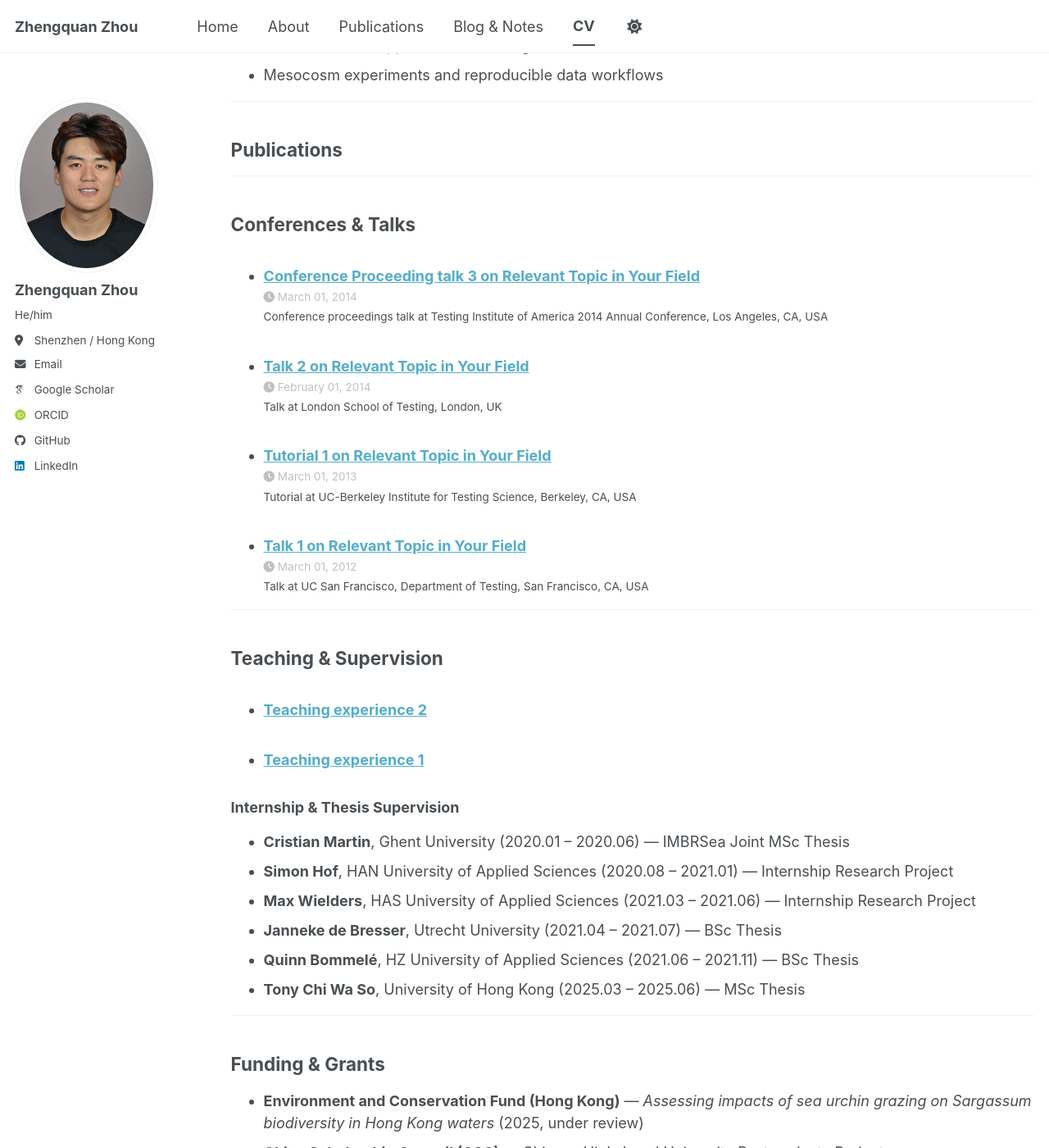
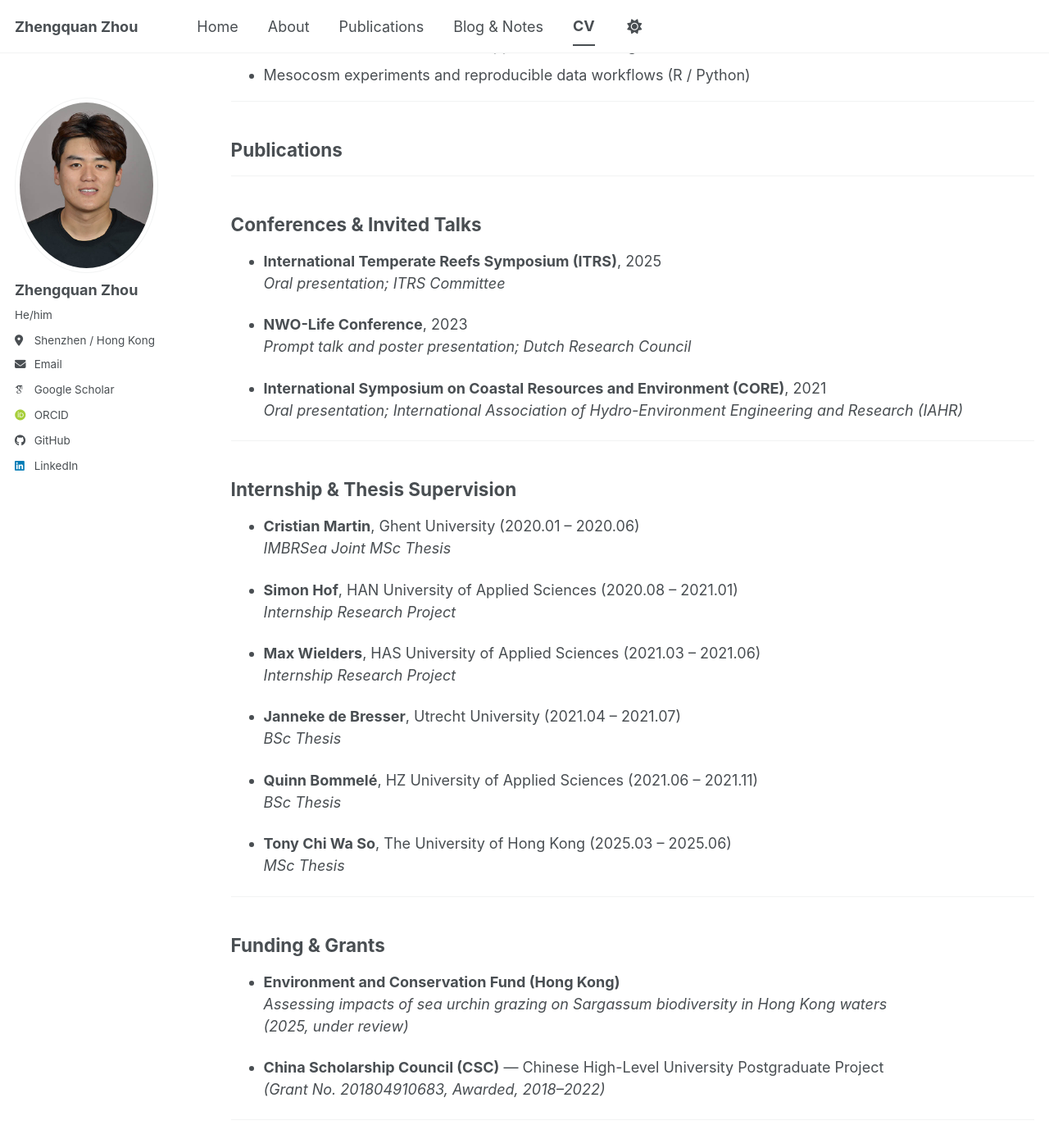
Before and after one commit to zqzhou7/zqzhou7.github.io, a Jekyll site: the page built from _pages/cv.md, in a window 1280 px wide and 1400 px high, scrolled down 854 px. Shown: the whole window at 82% size. Built offline with Jekyll 4.4.1, drawn with Linux system fonts in a browser that asks for light colours; some web fonts are replaced; a script bundle is joined from its source files by our own code; library files that are not in the unit come from our copies; some of the changed text lies outside the part shown.

Commit message:
Revise CV content and formatting
Updated academic positions, research focus, conferences, internship supervision, funding details, and academic service sections in CV.

```diff
--- a/_pages/cv.md
+++ b/_pages/cv.md
@@ -22,7 +22,7 @@ redirect_from:
 ---
 
 ## Academic Positions
-**Postdoctoral Fellow**, University of Hong Kong
+**Postdoctoral Fellow**, The University of Hong Kong
 2023 – 2025
 
 **Postdoctoral Researcher**, Royal Netherlands Institute for Sea Research (NIOZ), The Netherlands
@@ -34,8 +34,8 @@ redirect_from:
 - Environmental variability and marine heatwaves
 - Benthic invertebrate physiology and behaviour
 - Bioturbation and sediment–ecosystem feedbacks
-- Variance-based approaches to ecological resilience
-- Mesocosm experiments and reproducible data workflows
+- Variance- and threshold-based approaches to ecological resilience
+- Mesocosm experiments and reproducible data workflows (R / Python)
 
 ---
 
@@ -48,34 +48,44 @@ redirect_from:
 
 ---
 
-## Conferences & Talks
-<ul>
-{% for post in site.talks reversed %}
-  {% include archive-single-talk-cv.html %}
-{% endfor %}
-</ul>
+## Conferences & Invited Talks
+- **International Temperate Reefs Symposium (ITRS)**, 2025
+  *Oral presentation; ITRS Committee*
+
+- **NWO-Life Conference**, 2023
+  *Prompt talk and poster presentation; Dutch Research Council*
+
+- **International Symposium on Coastal Resources and Environment (CORE)**, 2021
+  *Oral presentation; International Association of Hydro-Environment Engineering and Research (IAHR)*
 
 ---
 
-## Teaching & Supervision
-<ul>
-{% for post in site.teaching reversed %}
-  {% include archive-single-cv.html %}
-{% endfor %}
-</ul>
+## Internship & Thesis Supervision
+- **Cristian Martin**, Ghent University (2020.01 – 2020.06)
+  *IMBRSea Joint MSc Thesis*
 
-### Internship & Thesis Supervision
-- **Cristian Martin**, Ghent University (2020.01 – 2020.06) — IMBRSea Joint MSc Thesis
-- **Simon Hof**, HAN University of Applied Sciences (2020.08 – 2021.01) — Internship Research Project
-- **Max Wielders**, HAS University of Applied Sciences (2021.03 – 2021.06) — Internship Research Project
-- **Janneke de Bresser**, Utrecht University (2021.04 – 2021.07) — BSc Thesis
-- **Quinn Bommelé**, HZ University of Applied Sciences (2021.06 – 2021.11) — BSc Thesis
-- **Tony Chi Wa So**, University of Hong Kong (2025.03 – 2025.06) — MSc Thesis
+- **Simon Hof**, HAN University of Applied Sciences (2020.08 – 2021.01)
+  *Internship Research Project*
+
+- **Max Wielders**, HAS University of Applied Sciences (2021.03 – 2021.06)
+  *Internship Research Project*
+
+- **Janneke de Bresser**, Utrecht University (2021.04 – 2021.07)
+  *BSc Thesis*
+
+- **Quinn Bommelé**, HZ University of Applied Sciences (2021.06 – 2021.11)
+  *BSc Thesis*
+
+- **Tony Chi Wa So**, The University of Hong Kong (2025.03 – 2025.06)
+  *MSc Thesis*
 
 ---
 
 ## Funding & Grants
-- **Environment and Conservation Fund (Hong Kong)** — *Assessing impacts of sea urchin grazing on Sargassum biodiversity in Hong Kong waters* (2025, under review)
+- **Environment and Conservation Fund (Hong Kong)**
+  *Assessing impacts of sea urchin grazing on Sargassum biodiversity in Hong Kong waters*
+  *(2025, under review)*
+
 - **China Scholarship Council (CSC)** — Chinese High-Level University Postgraduate Project
   *(Grant No. 201804910683, Awarded, 2018–2022)*
 
```
